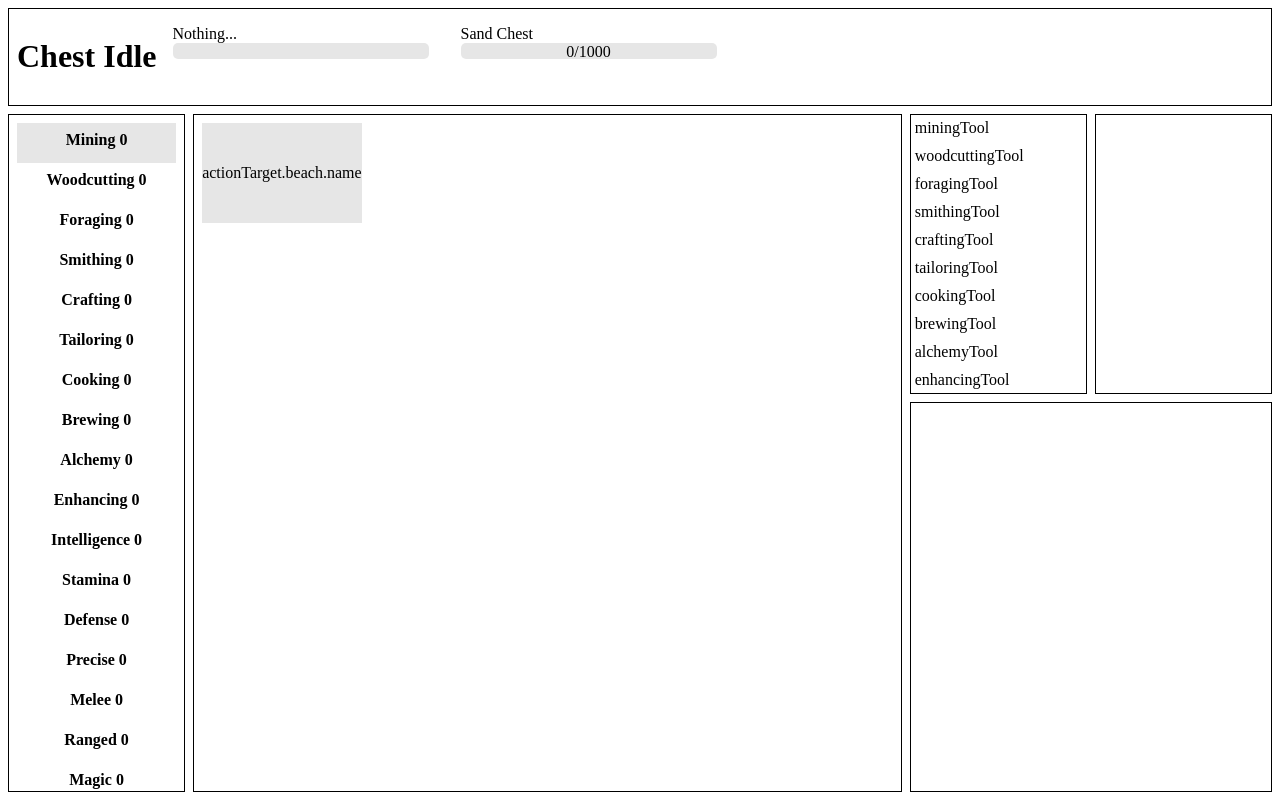
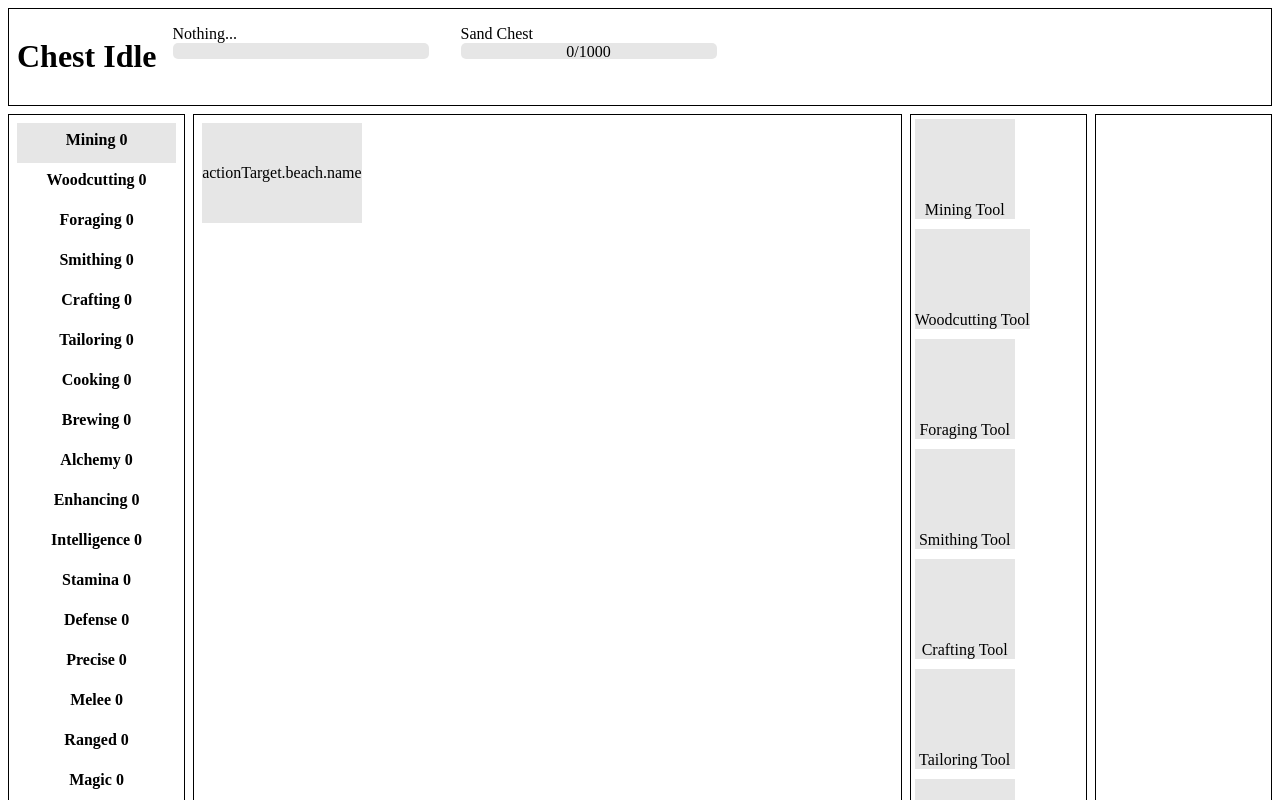
Before and after one commit to HeYaoDaDa/chest-idle, a Vue app: page /#/game/mining in a window 1280 px wide. Built offline with nearby package versions, Linux system fonts and the light colour scheme.

Commit message:
Add internationalization support for tool slots and update game pages to display tool slot names

```diff
--- a/src/i18n/en/index.ts
+++ b/src/i18n/en/index.ts
@@ -29,6 +29,18 @@ export default {
     ranged: { name: 'Ranged', description: 'Ranged.' },
     magic: { name: 'Magic', description: 'Magic.' },
   },
+  slot: {
+    miningTool: 'Mining Tool',
+    woodcuttingTool: 'Woodcutting Tool',
+    foragingTool: 'Foraging Tool',
+    smithingTool: 'Smithing Tool',
+    craftingTool: 'Crafting Tool',
+    tailoringTool: 'Tailoring Tool',
+    cookingTool: 'Cooking Tool',
+    brewingTool: 'Brewing Tool',
+    alchemyTool: 'Alchemy Tool',
+    enhancingTool: 'Enhancing Tool',
+  },
   item: {
     sand: {
       name: 'Sand',
--- a/src/i18n/zh/index.ts
+++ b/src/i18n/zh/index.ts
@@ -29,6 +29,18 @@ export default {
     ranged: { name: '远程', description: '远程。' },
     magic: { name: '魔法', description: '魔法。' },
   },
+  slot:{
+    miningTool: "挖矿工具",
+    woodcuttingTool: "伐木工具",
+    foragingTool: "采集工具",
+    smithingTool: "锻造工具",
+    craftingTool: "制作工具",
+    tailoringTool: "裁缝工具",
+    cookingTool: "烹饪工具",
+    brewingTool: "酿造工具",
+    alchemyTool: "炼金工具",
+    enhancingTool: "强化工具",
+  },
   item: {
     sand: {
       name: '沙子',
--- a/src/models/Slot.ts
+++ b/src/models/Slot.ts
@@ -5,8 +5,11 @@ import { inventory } from "./global/InventoryManager";
 
 export class Slot {
   equipment: Ref<Equipment | undefined> = ref(undefined);
+  name: string;
 
-  constructor(public id: string, public sort: number) { }
+  constructor(public id: string, public sort: number) {
+    this.name = `slot.${this.id}`;
+  }
 
   unEquip() {
     if (this.equipment.value) {
--- a/src/pages/GamePage.vue
+++ b/src/pages/GamePage.vue
@@ -65,7 +65,9 @@ const { t } = useI18n()
               <button @click="slot.unEquip()">UnEq</button>
             </template>
           </Menu>
-          <div v-else>{{ slot.id }}</div>
+          <div v-else>
+            <div class="equipment-slot"><span>{{ t(slot.name) }}</span></div>
+          </div>
         </template>
       </div>
       <div id="abilities"></div>
@@ -177,6 +179,18 @@ const { t } = useI18n()
         user-select: none;
         cursor: pointer;
       }
+
+      .equipment-slot {
+        min-width: 100px;
+        min-height: 100px;
+        background-color: color.adjust(white, $lightness: -10%);
+        user-select: none;
+        cursor: pointer;
+
+        display: flex;
+        justify-content: center;
+        align-items: flex-end;
+      }
     }
 
     #abilities {
```
